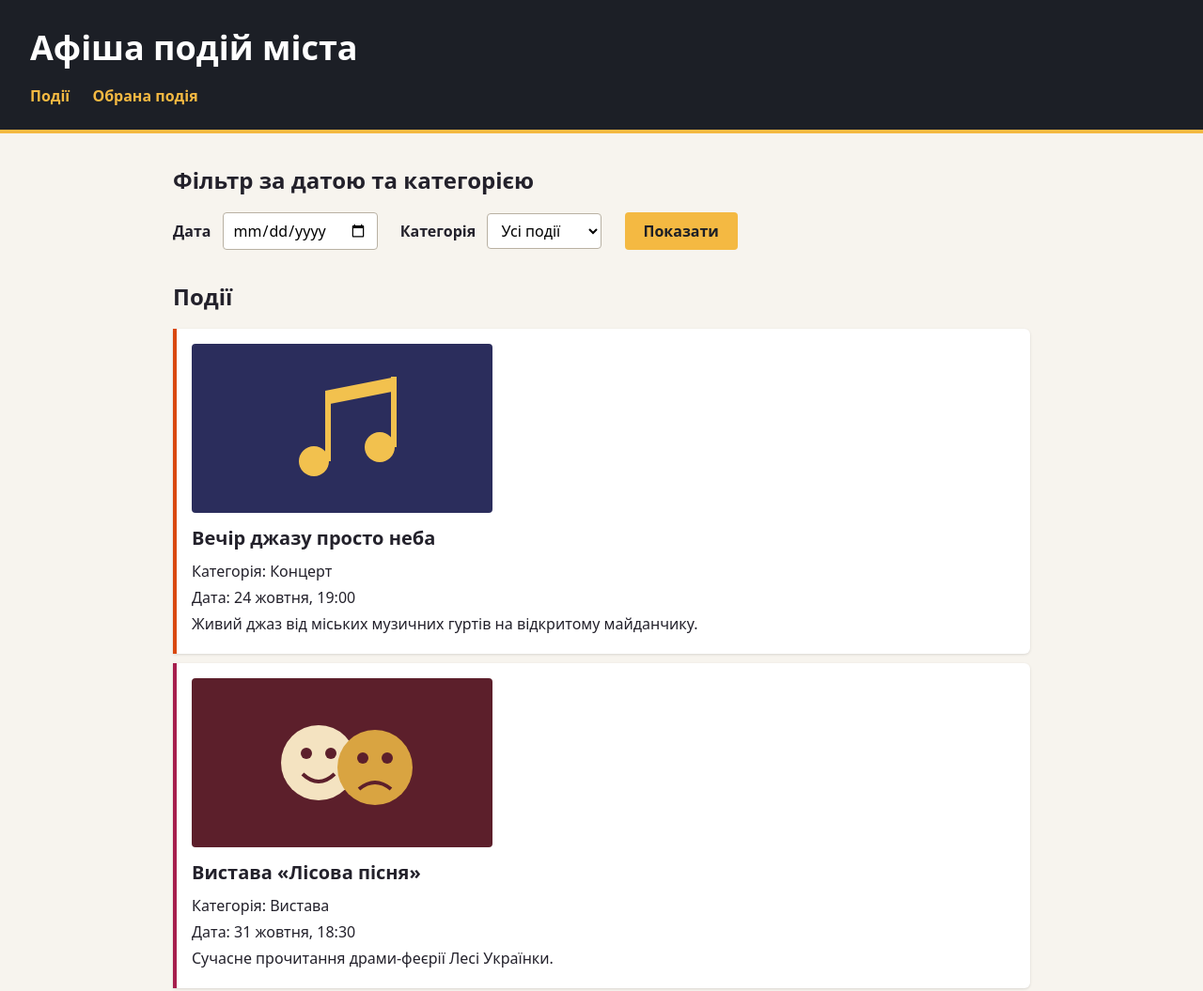
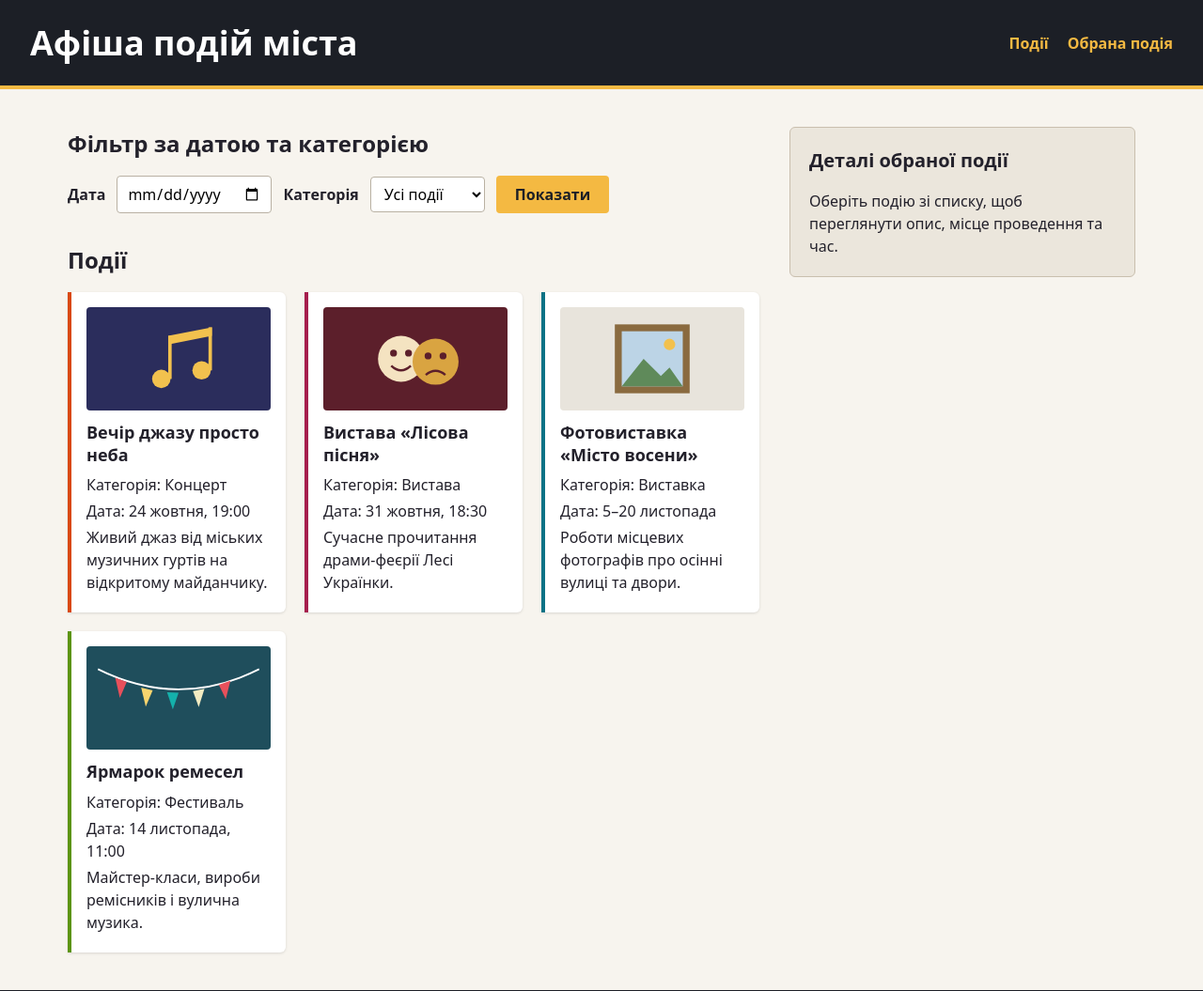
Before and after one commit to mariiasushko114/city-events, a plain HTML site: page index.html in a window 1280 px wide. Shown: the top 1055 px of the page at 94% size. Drawn offline with Linux system fonts and the light colour scheme.

Commit message:
feat: responsive layout with flexbox, grid and media queries

```diff
--- a/css/style.css
+++ b/css/style.css
@@ -1,4 +1,10 @@
 /* =============================================================
+   Стилі застосунку «Афіша подій міста» (варіант 5)
+   Практикум 4: адаптивна верстка (Flexbox, Grid, медіа-запити)
+   Підхід mobile-first:
+     базові стилі      - мобільний (до 599px)
+     @media ≥ 600px    - планшет
+     @media ≥ 1024px   - десктоп
    Палітра: контрастна - темний header, світлий «афішний» акцент
      #1c1f26 - темний фон header і footer
      #f4b942 - світлий бурштиновий акцент (посилання, кнопка)
@@ -24,47 +30,65 @@ body {
     background-color: #f7f4ee;
 }
 
+/* Зображення не виходять за межі вузького контейнера */
 img {
     display: block;
     max-width: 100%;
     height: auto;
 }
 
-/* ---------- 2. Header ---------- */
-header {
+/* ---------- 2. Header (Flexbox) ---------- */
+.site-header {
+    display: flex;
+    flex-direction: column;      /* мобільний: h1 над nav */
+    gap: 12px;
+    padding: 16px;
     background-color: #1c1f26;
-    padding: 24px 32px;
     border-bottom: 4px solid #f4b942;
 }
 
-header h1 {
-    margin: 0 0 12px;
-    font-size: 2.25rem;
+.site-header h1 {
+    margin: 0;
+    font-size: 1.75rem;
     font-weight: 700;
+    line-height: 1.2;
     color: #ffffff;
 }
 
-header nav a {
-    margin-right: 20px;
+/* Навігація: мобільний - стовпчик посилань */
+.site-header nav {
+    display: flex;
+    flex-direction: column;
+    gap: 8px;
+}
+
+.site-header nav a {
     color: #f4b942;
     font-weight: 600;
     text-decoration: none;
 }
 
-header nav a:hover,
-header nav a:focus {
+.site-header nav a:hover,
+.site-header nav a:focus {
     text-decoration: underline;
 }
 
-/* ---------- 3. Main і section ---------- */
-main {
-    max-width: 960px;
-    margin: 0 auto;      /* центрування колонки */
-    padding: 0 24px;
+/* ---------- 3. Макет сторінки: main + aside (Grid) ---------- */
+.layout {
+    display: grid;
+    grid-template-columns: 1fr;  /* мобільний: aside під main */
+    gap: 24px;
+    max-width: 1200px;
+    margin: 0 auto;
+    padding: 24px 16px;
 }
 
 main section {
-    margin: 32px 0;
+    margin-bottom: 32px;
+}
+
+main section:last-child {
+    margin-bottom: 0;
 }
 
 h2 {
@@ -72,15 +96,19 @@ h2 {
     font-size: 1.5rem;
 }
 
-/* Форма фільтра */
+/* Форма фільтра: мобільний - поля стовпчиком на всю ширину */
+#filter form {
+    display: flex;
+    flex-direction: column;
+    gap: 8px;
+}
+
 #filter form label {
-    margin-right: 8px;
     font-weight: 600;
 }
 
 #filter form input,
 #filter form select {
-    margin-right: 20px;
     padding: 6px 10px;
     font: inherit;
     border: 1px solid #b9b1a3;
@@ -89,6 +117,7 @@ h2 {
 }
 
 #filter form button {
+    margin-top: 8px;
     padding: 8px 20px;
     font: inherit;
     font-weight: 600;
@@ -103,10 +132,17 @@ h2 {
     background-color: #e0a52e;
 }
 
-/* ---------- 4. Картки подій (article) ---------- */
+/* ---------- 4. Сітка карток подій (Grid) ---------- */
+.cards {
+    display: grid;
+    grid-template-columns: 1fr;  /* мобільний: 1 колонка */
+    gap: 16px;                   /* відступ між картками замість margin-bottom */
+}
+
 .card {
+    display: flex;               /* вміст картки - стовпчиком */
+    flex-direction: column;
     padding: 16px;
-    margin-bottom: 10px;
     background-color: #ffffff;
     border-left: 4px solid #8a8378; /* колір за замовчуванням */
     border-radius: 0 6px 6px 0;
@@ -114,6 +150,7 @@ h2 {
 }
 
 .card img {
+    width: 100%;
     margin-bottom: 12px;
     border-radius: 4px;
 }
@@ -121,6 +158,7 @@ h2 {
 .card h3 {
     margin: 0 0 8px;
     font-size: 1.25rem;
+    line-height: 1.3;
 }
 
 .card p {
@@ -136,10 +174,7 @@ h2 {
 
 /* ---------- 5. Aside «Деталі обраної події» ---------- */
 #selected-event {
-    /* ширина = ширина контентної колонки main (960 - 2 x 24px) */
-    width: calc(100% - 48px);
-    max-width: 912px;
-    margin: 0 auto 32px;
+    align-self: start;           /* висота за вмістом, а не на весь рядок сітки */
     padding: 20px;
     background-color: #ebe6dc;
     border: 1px solid #c9bfae;
@@ -156,7 +191,7 @@ h2 {
 
 /* ---------- 6. Footer ---------- */
 footer {
-    padding: 20px 32px;
+    padding: 20px 16px;
     font-size: 0.875rem;
     color: #c4c0b8;
     background-color: #1c1f26;
@@ -174,3 +209,70 @@ footer a {
 footer p {
     margin: 4px 0 0;
 }
+
+/* ---------- 7. Планшет (≥ 600px) ---------- */
+@media (min-width: 600px) {
+    .site-header {
+        padding: 20px 24px;
+    }
+
+    /* навігація - горизонтальний ряд */
+    .site-header nav {
+        flex-direction: row;
+        flex-wrap: wrap;
+        gap: 20px;
+    }
+
+    .layout {
+        padding: 32px 24px;
+    }
+
+    /* форма фільтра - в рядок з переносом */
+    #filter form {
+        flex-direction: row;
+        flex-wrap: wrap;
+        align-items: center;
+        gap: 8px 12px;
+    }
+
+    #filter form button {
+        margin-top: 0;
+    }
+
+    /* картки - 2 колонки */
+    .cards {
+        grid-template-columns: repeat(2, 1fr);
+    }
+}
+
+/* ---------- 8. Десктоп (≥ 1024px) ---------- */
+@media (min-width: 1024px) {
+    /* header - flex-рядок: назва зліва, навігація справа */
+    .site-header {
+        flex-direction: row;
+        justify-content: space-between;
+        align-items: center;
+        padding: 24px 32px;
+    }
+
+    .site-header h1 {
+        font-size: 2.25rem;
+    }
+
+    /* main і aside поруч у пропорції 2:1 */
+    .layout {
+        grid-template-columns: 2fr 1fr;
+        gap: 32px;
+        padding: 40px 32px;
+    }
+
+    /* картки - 3 колонки */
+    .cards {
+        grid-template-columns: repeat(3, 1fr);
+        gap: 20px;
+    }
+
+    .card h3 {
+        font-size: 1.125rem;
+    }
+}
--- a/index.html
+++ b/index.html
@@ -8,7 +8,7 @@
 </head>
 <body>
     <!-- Шапка: єдиний h1 на сторінці + навігація якорями -->
-    <header>
+    <header class="site-header">
         <h1>Афіша подій міста</h1>
         <nav>
             <a href="#events">Події</a>
@@ -16,6 +16,8 @@
         </nav>
     </header>
 
+    <!-- Сітка макета: main і aside поруч на десктопі -->
+    <div class="layout">
         <main>
             <!-- Тематичний розділ: фільтр (не повторюється, тому section) -->
             <section id="filter">
@@ -41,6 +43,8 @@
             <section id="events">
                 <h2>Події</h2>
 
+                <!-- Контейнер-сітка карток подій -->
+                <div class="cards">
                     <article class="card card--concert">
                         <img src="assets/img/concert.svg" alt="Ілюстрація до концерту: музичні ноти" width="320" height="180">
                         <h3>Вечір джазу просто неба</h3>
@@ -72,6 +76,7 @@
                         <p>Дата: <time datetime="2026-11-14T11:00">14 листопада, 11:00</time></p>
                         <p>Майстер-класи, вироби ремісників і вулична музика.</p>
                     </article>
+                </div>
             </section>
         </main>
 
@@ -80,6 +85,7 @@
             <h2>Деталі обраної події</h2>
             <p>Оберіть подію зі списку, щоб переглянути опис, місце проведення та час.</p>
         </aside>
+    </div>
 
     <footer>
         <address>
```
Lines whose indentation alone changed are shown as unchanged.
